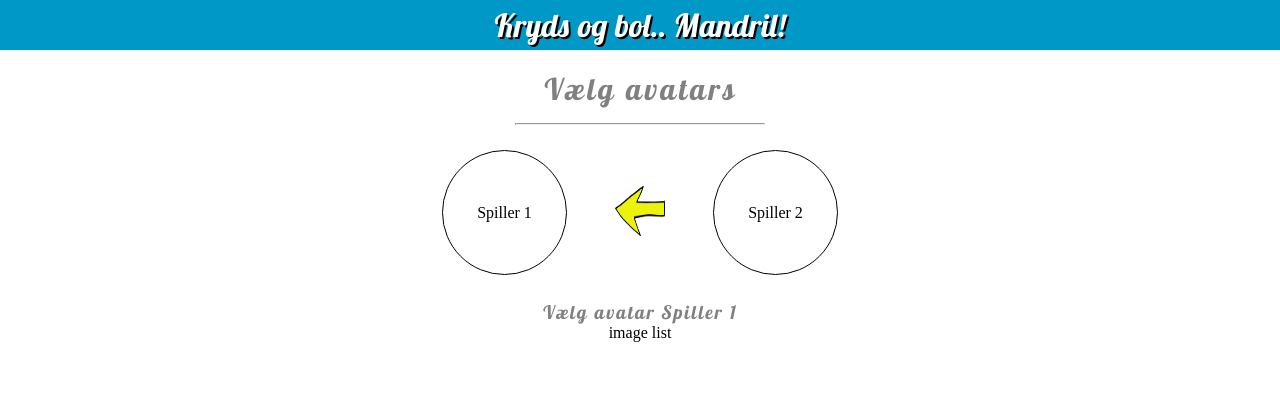
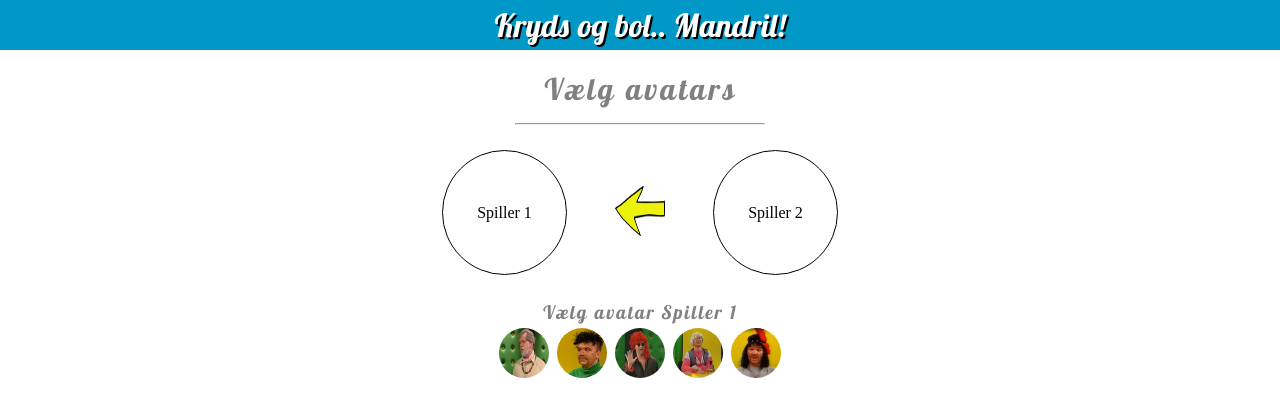
Before and after one commit to jbakchr/tic-tac-toe-mandril, a React (Vite) app: page /game-setup in a window 1280 px wide. Shown: the top 416 px of the page. Built offline with nearby package versions, Linux system fonts and the light colour scheme.

Commit message:
Added avatar img list

```diff
--- a/src/components/game/Avatar.jsx
+++ b/src/components/game/Avatar.jsx
@@ -5,7 +5,12 @@ export const Avatar = ({ img }) => {
     <img
       src={`/images/${img.url}`}
       alt={img.altText}
-      style={{ width: "50px", height: "50px", borderRadius: "50%" }}
+      style={{
+        width: "50px",
+        height: "50px",
+        borderRadius: "50%",
+        margin: "4px",
+      }}
     />
   );
 };
--- /dev/null
+++ b/src/components/game/AvatarImageList.jsx
@@ -0,0 +1,19 @@
+import { Avatar } from "./Avatar";
+
+const avatars = [
+  { url: "bianca_landsvig.png", altText: "Bianca Landsvig" },
+  { url: "broder_salsa.png", altText: "Broder Salsa" },
+  { url: "david_hasselhof.png", altText: "David Hasselhof" },
+  { url: "kenneth.png", altText: "Kenneth" },
+  { url: "laughing_eagle.png", altText: "Laughing Eagle" },
+];
+
+export const AvatarImageList = () => {
+  return (
+    <div>
+      {avatars.map((img) => {
+        return <Avatar img={img} />;
+      })}
+    </div>
+  );
+};
--- a/src/components/game/AvatarImageListSection.jsx
+++ b/src/components/game/AvatarImageListSection.jsx
@@ -1,8 +1,3 @@
-import { GameSetupSubHeader } from "./GameSetupSubHeader";
-import { Avatar } from "./Avatar";
-
-const avatars = [{ url: "bianca_landsvig.png", altText: "Bianca Landsvig" }];
-
 export const AvatarImageListSection = ({ children }) => {
   return (
     <div
--- a/src/pages/GameSetupPage.jsx
+++ b/src/pages/GameSetupPage.jsx
@@ -10,6 +10,7 @@ import { AvatarImage } from "../components/game/AvatarImage";
 import { Arrow } from "../components/common/Arrow";
 import { AvatarImageListSection } from "../components/game/AvatarImageListSection";
 import { GameSetupSubHeader } from "../components/game/GameSetupSubHeader";
+import { AvatarImageList } from "../components/game/AvatarImageList";
 
 export const GameSetupPage = () => {
   return (
@@ -26,7 +27,7 @@ export const GameSetupPage = () => {
           </AvatarSelectionSection>
           <AvatarImageListSection>
             <GameSetupSubHeader />
-            <p>image list</p>
+            <AvatarImageList />
           </AvatarImageListSection>
         </Container>
       </MainContent>
```
